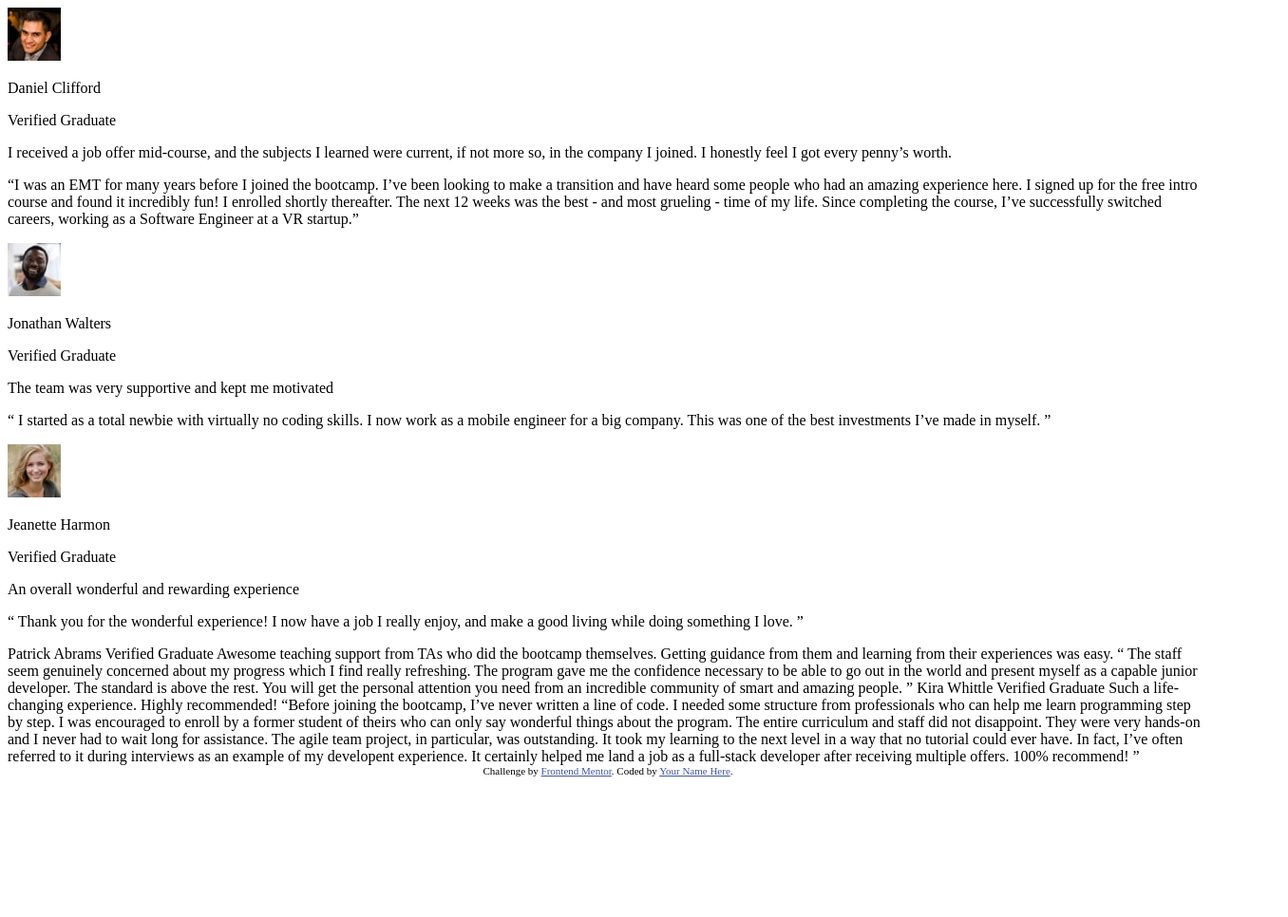
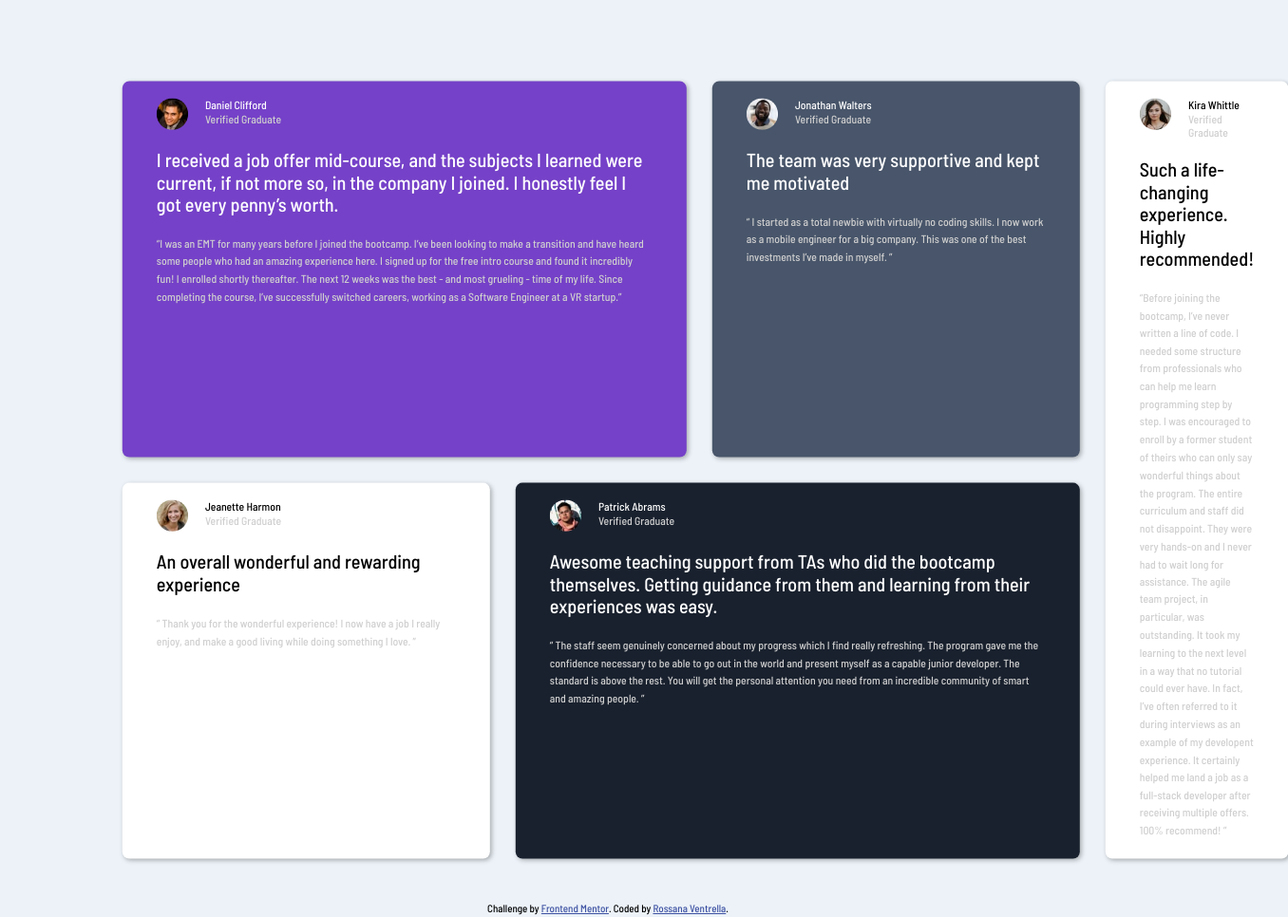
Before and after one commit to rossana87/testimonials-css-grid, a plain HTML site: page index.html in a window 1280 px wide. Shown: the whole page at 95% size, 1356 px wide, since content can reach past the window. Before the commit the page ends 826 px from the top, so only its background shows below. Drawn offline with Linux system fonts and the light colour scheme.

Commit message:
grid and other changes

```diff
--- a/index.html
+++ b/index.html
@@ -5,6 +5,9 @@
   <meta name="viewport" content="width=device-width, initial-scale=1.0"> <!-- displays site properly based on user's device -->
   <link rel="icon" type="image/png" sizes="32x32" href="./images/favicon-32x32.png">
   <link rel="stylesheet" href="style.css">
+  <link rel="preconnect" href="https://fonts.googleapis.com">
+  <link rel="preconnect" href="https://fonts.gstatic.com" crossorigin>
+  <link href="https://fonts.googleapis.com/css2?family=Barlow+Semi+Condensed:wght@500;600&display=swap" rel="stylesheet">
   <title>Frontend Mentor | [Challenge Name Here]</title>
 
   <!-- Feel free to remove these styles or customise in your own stylesheet 👍 -->
@@ -14,12 +17,18 @@
   </style>
 </head>
 <body>
+  <div class="container">
+
   <!-- Card Purple - Daniel Clifford -->
   <div class="card card--purple">
-  <div class="card--header">
-    <img src="./images/image-daniel.jpg" alt="daniel_portrait" />
-    <p class="card--name">Daniel Clifford </p>
-    <p class="card--name-sub">Verified Graduate</p>
+    <div class="card--header">
+      <div class="header-wrapper">
+      <img src="./images/image-daniel.jpg" alt="daniel_portrait" class="card--image" />
+      <div class="name--wrapper">
+      <p class="card--name">Daniel Clifford </p>
+      <p class="card--name-sub">Verified Graduate</p>
+      </div>
+    </div>
   </div>
 
   <div class="card--content">
@@ -37,10 +46,14 @@
   <!-- Card Grey - Jonathan Walters -->
   <div class="card card--grey">
     <div class="card--header">
-    <img src="./images/image-jonathan.jpg" alt="jonathan_portrait" />
+    <div class="header-wrapper">
+    <img src="./images/image-jonathan.jpg" alt="jonathan_portrait" class="card--image" />
+    <div class="name--wrapper">
     <p class="card--name">Jonathan Walters</p>
     <p class="card--name-sub">Verified Graduate</p>
-  </div>
+    </div>
+    </div>
+    </div>
 
   <div class="card--content">
   <p class="card--content-one">The team was very supportive and kept me motivated</p>
@@ -52,50 +65,78 @@
 
 
   <!-- Card White - Jeanette Harmon -->
-  <div class="card card--white">
+  <div class="card card--white-one">
     <div class="card--header">
-    <img src="./images/image-jeanette.jpg" alt="jeanette_portrait" />
+      <div class="header-wrapper">
+    <img src="./images/image-jeanette.jpg" alt="jeanette_portrait" class="card--image"/>
+    <div class="name--wrapper">
     <p class="card--name">Jeanette Harmon</p>
     <p class="card--name-sub">Verified Graduate</p>
   </div>
-  <div>
-    <p>An overall wonderful and rewarding experience</p>
-    <p>“ Thank you for the wonderful experience! I now have a job I really enjoy, and make a good living
+  </div>
+  </div>
+  <div class="card--content">
+    <p class="card--content-one">An overall wonderful and rewarding experience</p>
+    <p class="card--content-two">“ Thank you for the wonderful experience! I now have a job I really enjoy, and make a good living
   while doing something I love. ”</p>
   </div>
 </div>
 
 
   <!-- Patrick Abrams -->
-  Patrick Abrams
-  Verified Graduate
+  <div class="card card--black">
+    <div class="card--header">
+      <div class="header-wrapper">
+    <img src="./images/image-patrick.jpg" alt="patrick_portrait" class="card--image"/>
+    <div class="name--wrapper">
+    <p class="card--name">Patrick Abrams</p>
+    <p class="card--name-sub">Verified Graduate</p>
+  </div>
+  </div>
+  </div>
 
-  Awesome teaching support from TAs who did the bootcamp themselves. Getting guidance from them and
-  learning from their experiences was easy.
-
-  “ The staff seem genuinely concerned about my progress which I find really refreshing. The program
+  <div class="card--content">
+    <p class="card--content-one">Awesome teaching support from TAs who did the bootcamp themselves. Getting guidance from them and
+  learning from their experiences was easy.</p>
+    <p class="card--content-two">“ The staff seem genuinely concerned about my progress which I find really refreshing. The program
   gave me the confidence necessary to be able to go out in the world and present myself as a capable
   junior developer. The standard is above the rest. You will get the personal attention you need from
-  an incredible community of smart and amazing people. ”
+  an incredible community of smart and amazing people. ”</p>
+  </div>
+    </div>
+
 
   <!-- Kira Whittle -->
-  Kira Whittle
-  Verified Graduate
+  <div class="card card--white-two">
+    <div class="card--header">
+      <div class="header-wrapper">
+    <img src="./images/image-kira.jpg" alt="kira_portrait" class="card--image" />
+    <div class="name--wrapper">
+    <p class="card--name">Kira Whittle</p>
+    <p class="card--name-sub">Verified Graduate</p>
+  </div>
+  </div>
+  </div>
 
-  Such a life-changing experience. Highly recommended!
-
-  “Before joining the bootcamp, I’ve never written a line of code. I needed some structure from
+  <div class="card--content">
+    <p class="card--content-one">Such a life-changing experience. Highly recommended!</p>
+    <p class="card--content-two">“Before joining the bootcamp, I’ve never written a line of code. I needed some structure from
   professionals who can help me learn programming step by step. I was encouraged to enroll by a former
   student of theirs who can only say wonderful things about the program. The entire curriculum and staff
   did not disappoint. They were very hands-on and I never had to wait long for assistance. The agile team
   project, in particular, was outstanding. It took my learning to the next level in a way that no tutorial
   could ever have. In fact, I’ve often referred to it during interviews as an example of my developent
   experience. It certainly helped me land a job as a full-stack developer after receiving multiple offers.
-  100% recommend! ”
+  100% recommend! ”</p>
+  </div>
+</div>
+</div>
 
   <div class="attribution">
     Challenge by <a href="https://www.frontendmentor.io?ref=challenge" target="_blank">Frontend Mentor</a>.
-    Coded by <a href="#">Your Name Here</a>.
+    Coded by <a href="https://github.com/rossana87">Rossana Ventrella</a>.
   </div>
+
+
 </body>
 </html>
--- a/style.css
+++ b/style.css
@@ -0,0 +1,104 @@
+/* COLORS */
+
+/* ### Primary
+
+Moderate violet: hsl(263, 55%, 52%)
+Very dark grayish blue: hsl(217, 19%, 35%)
+Very dark blackish blue: hsl(219, 29%, 14%)
+White: hsl(0, 0%, 100%)
+
+### Neutral
+
+Light gray: hsl(0, 0%, 81%)
+Light grayish blue: hsl(210, 46%, 95%) */
+
+*{
+  box-sizing: border-box;
+
+}
+
+body {
+  font-size: 13px;
+  font-family: 'Barlow Semi Condensed', sans-serif;
+  background-color: hsl(210, 46%, 95%);
+  min-height: 100vh;
+  padding: 2rem 4rem 2rem 4rem;
+}
+
+.container {
+  display: grid;
+  grid-template-columns: repeat(auto-fit, minmax(200px, 1fr));
+  grid-auto-flow: row;
+  grid-gap: 30px;
+  transform: scale(0.9);
+}
+
+.card {
+  border-radius: 8px;
+  padding: 20px 40px 10px 40px;
+  box-shadow: 2px 2px 6px 0px rgb(0, 0, 0, 0.3);
+}
+
+.card--image {
+  border-radius: 50%;
+  width: 2.3rem;
+  height: 2.3rem;
+}
+
+.card--purple {
+  color: white;
+  background-color: hsl(263, 55%, 52%);
+  grid-column: 1/4;
+}
+
+.card--grey {
+  color: white;
+  background-color: hsl(217, 19%, 35%);
+  grid-column: 4/6;
+}
+
+.card--white-one {
+  color: black;
+  background-color: hsl(0, 0%, 100%);
+  grid-row: 2/2;
+  grid-column: 1/3;
+}
+
+.card--black {
+  color: white;
+  background-color: hsl(219, 29%, 14%);
+  grid-column: 3/6;
+}
+
+.card--white-two {
+  color: black;
+  background-color: hsl(0, 0%, 100%);
+  grid-row: 1/3;
+  grid-column: 6/-1;
+}
+
+.header-wrapper {
+  display: flex;
+  margin-bottom: 20px;
+}
+
+.name--wrapper {
+  margin-left: 20px;
+}
+
+.card--name, .card--name-sub {
+  margin: 0
+}
+
+.card--name-sub {
+  color: hsl(0, 0%, 81%);
+}
+
+.card--content-one {
+  font-size: 1.4rem;
+}
+
+.card--content-two {
+  color: hsl(0, 0%, 81%);
+  line-height: 1.3rem;
+}
```
